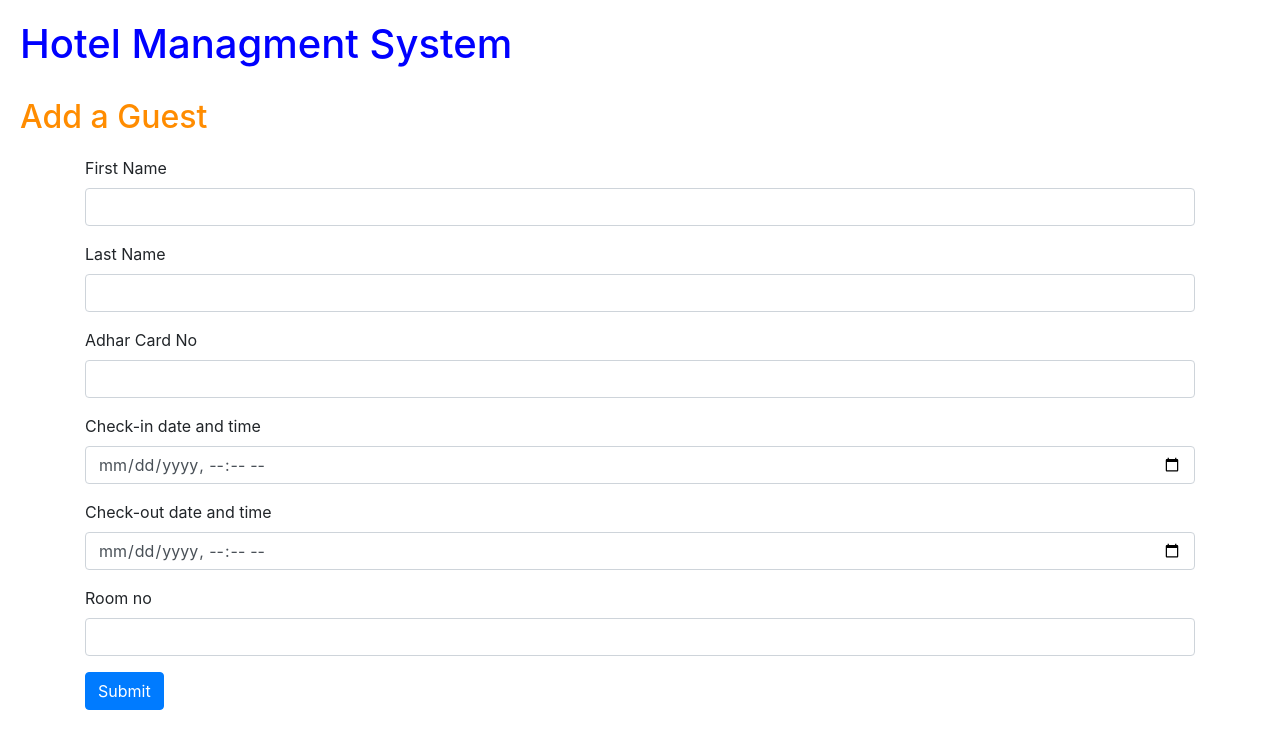
After one commit to mitanshi25/Hotel-management-app, a Django app: page /addaguest in a window 1280 px wide. The commit adds this page. Shown: the top 749 px of the page. Run offline with Django 4.2, Linux system fonts and the light colour scheme.

Commit message:
added a api for adding the guest

```diff
--- a/hotelproject/hotelapp/urls.py
+++ b/hotelproject/hotelapp/urls.py
@@ -5,4 +5,5 @@ urlpatterns = [
 
     path('', views.home , name="home"),
     path('showallguest', views.showallguest, name='showallguest'),
+    path('addaguest', views.addAGuest, name="addaguest"),
 ]
--- a/hotelproject/hotelapp/views.py
+++ b/hotelproject/hotelapp/views.py
@@ -13,3 +13,30 @@ def showallguest (request):
 
     }
     return render(request, 'showallguest.html', context)
+
+def addAGuest (request):
+
+    if request.method == 'POST':
+
+
+
+        guest = Guest()
+        guest.first_name = request.POST['fname']
+        guest.last_name =request.POST['lname']
+        guest.gov_id =request.POST['gov-id']
+        guest.check_in_time =request.POST['checkin']
+        guest.check_out =request.POST['checkout']
+        current_room = request.POST['roomno']
+        guest.room_number = Rooms.objects.get(room_no = current_room)
+        guest.save()
+
+        # return render (request, 'addGuest.html')
+
+
+
+    guest = Guest.objects.all()
+    context = {
+        'guests' : guest
+
+    }
+    return render(request, 'addGuest.html', context)
--- /dev/null
+++ b/hotelproject/templates/addGuest.html
@@ -0,0 +1,51 @@
+{% extends "base.html" %}
+
+{% block content %}
+
+<h2 style="margin: 10px; padding: 10px; color: darkorange;"> Add a Guest </h2>
+
+<div class ="container">
+
+    <form method = "POST">
+
+        {% csrf_token %}
+
+        <div class="form-group">
+          <label for="fname">First Name</label>
+          <input type="text" class="form-control" id="fname" name="fname" aria-describedby="emailHelp">
+        </div>
+
+        <div class="form-group">
+            <label for="lname">Last Name</label>
+            <input type="text" class="form-control" id="lname" name="lname" aria-describedby="emailHelp">
+        </div>
+
+          <div class="form-group">
+            <label for="gov-id">Adhar Card No</label>
+            <input type="text" class="form-control" id="gov-id" name="gov-id" aria-describedby="emailHelp">
+          </div>
+
+          <div class="form-group">
+            <label for="checkin">Check-in date and time</label>
+            <input type="datetime-local" class="form-control" id="checkin" name="checkin" aria-describedby="emailHelp">
+          </div>
+          <div class="form-group">
+            <label for="checkout">Check-out date and time</label>
+            <input type="datetime-local" class="form-control" id="checkout" name="checkout" aria-describedby="emailHelp">
+          </div>
+
+          <div class="form-group">
+            <label for="roomno">Room no</label>
+            <input type="text" class="form-control" id="roomno" name="roomno" aria-describedby="emailHelp">
+          </div>
+
+          <button type="submit" class="btn btn-primary">Submit</button>
+
+    </form>
+
+</div>
+
+
+
+
+{% endblock content %}
--- a/hotelproject/templates/home.html
+++ b/hotelproject/templates/home.html
@@ -6,7 +6,7 @@
 <div class="container" style="margin: 10px; padding: 10px;">
 
 <a href="{% url "showallguest" %}"><button type="button" class="btn btn-primary">Show all Guest</button> </a>
-<a href="#"><button type="button" class="btn btn-primary">Add a guest</button> </a>
+<a href="{% url "addaguest" %}"><button type="button" class="btn btn-primary">Add a guest</button> </a>
 <a href="#"><button type="button" class="btn btn-primary">Delete a guest</button> </a>
 <a href="#"><button type="button" class="btn btn-primary">Filter a guest</button> </a>
 </div>
```
Also changed, not shown: hotelproject/db.sqlite3.
